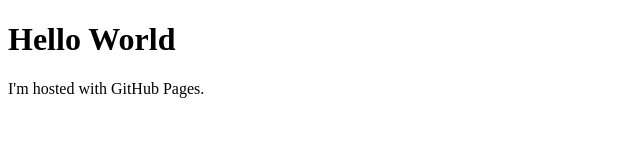
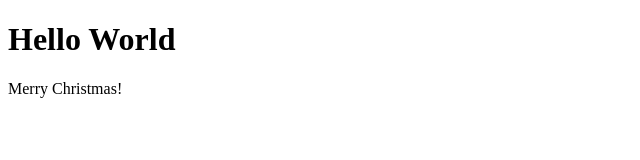
Before and after one commit to Merry-Christmas-Kochany/Merry-Christmas-Kochany.github.io, a plain HTML site: page index.html in a window 1280 px wide. Shown: the whole page, without its empty margins (0-640 px from the left). Drawn offline with Linux system fonts and the light colour scheme.

Commit message:
Test
index

```diff
--- a/index.html
+++ b/index.html
@@ -2,6 +2,6 @@
 <html>
 <body>
 <h1>Hello World</h1>
-<p>I'm hosted with GitHub Pages.</p>
+<p>Merry Christmas!</p>
 </body>
 </html>
```
